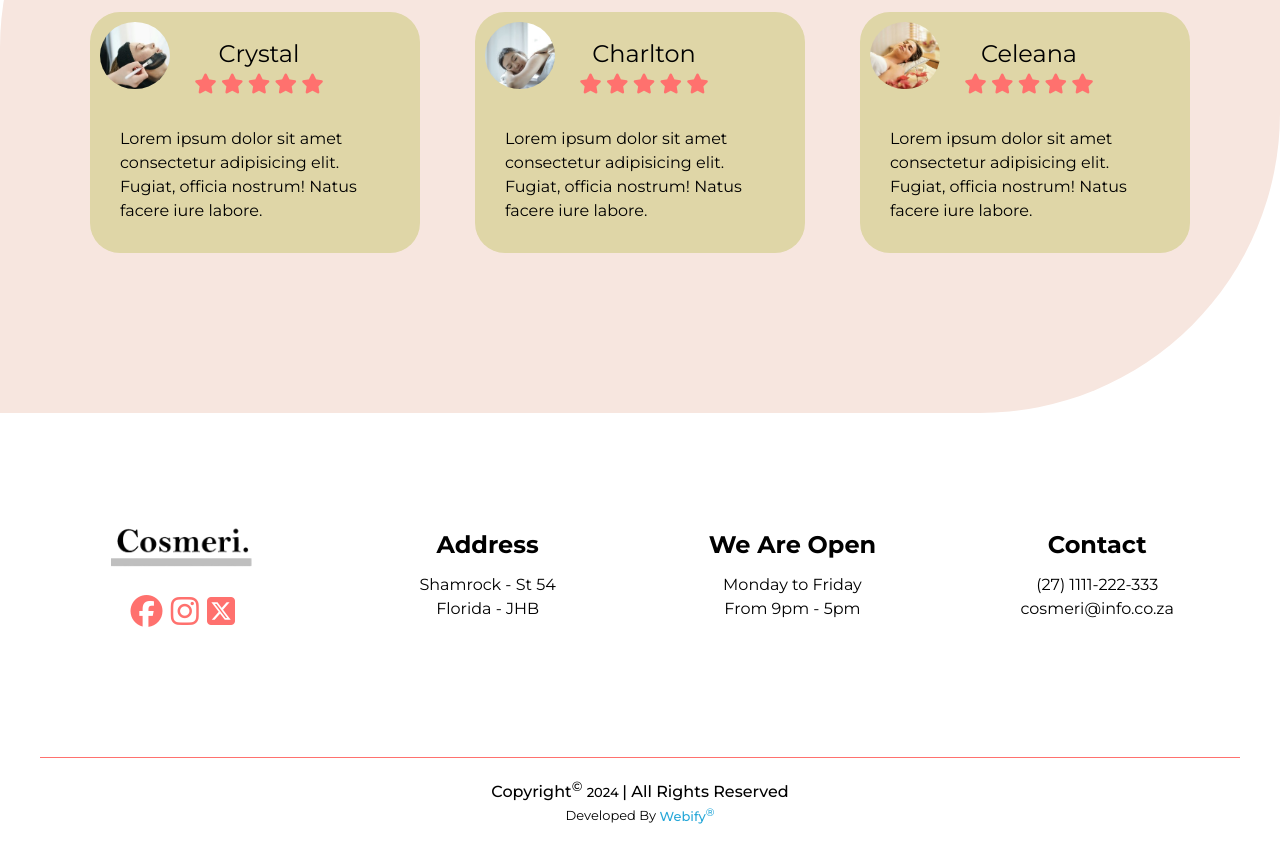
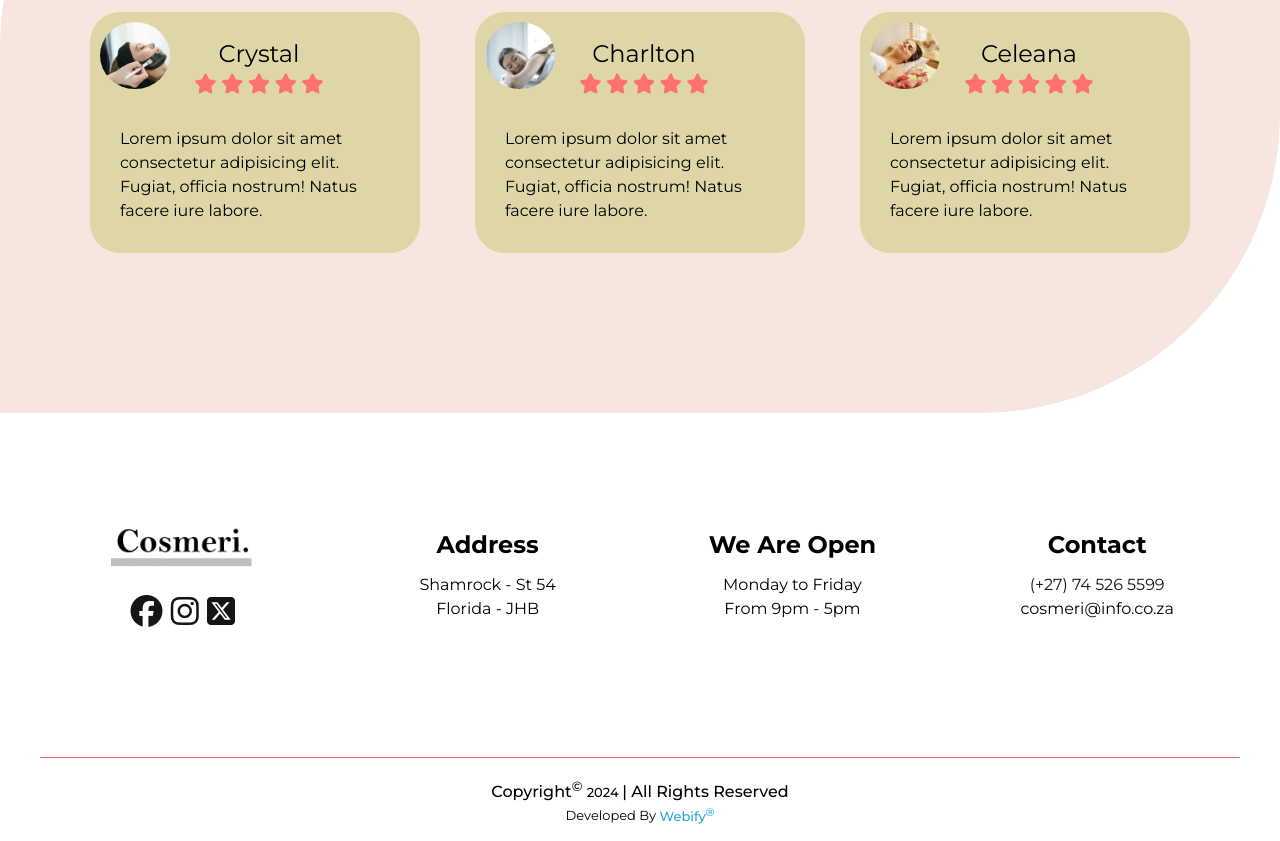
Before and after one commit to webify-io/spa-webiste, a plain HTML site: page index.html in a window 1280 px wide. Shown: the part 4891-5732 px from the top of the page. Drawn offline with Linux system fonts and the light colour scheme.

Commit message:
Updated .contact

```diff
--- a/index.html
+++ b/index.html
@@ -553,7 +553,7 @@
 				</div>
 				<div class="contact-data">
 					<h2>Contact</h2>
-					<p>(27) 1111-222-333</p>
+					<a href="tel:0745265599"> <p>(+27) 74 526 5599</p></a>
 					<p>cosmeri@info.co.za</p>
 				</div>
 			</div>
--- a/style.css
+++ b/style.css
@@ -724,14 +724,15 @@ body {
 	margin-top: 1rem;
 }
 .contact-data-social i {
-	color: var(--first-color);
+	color: var(--black-color);
 	font-size: 2rem;
 	padding: 0.125rem;
-	transition: all 0.2s ease-in-out;
+	transition: all 0.1s ease-in;
 }
 .contact-data-social i:hover {
 	transform: scale(1.1);
-	color: #2c3e50;
+	color: var(--first-color);
+	/* color: #2c3e50; */
 }
 .contact-data h2 {
 	font-weight: bold;
@@ -745,6 +746,12 @@ body {
 	font-weight: 400;
 	line-height: 1.5rem;
 	text-align: center;
+}
+.contact-data a {
+	color: var(--black-color);
+}
+.contact-data a:hover {
+	color: var(--first-color);
 }
 /* End Contact Section */
 
```
